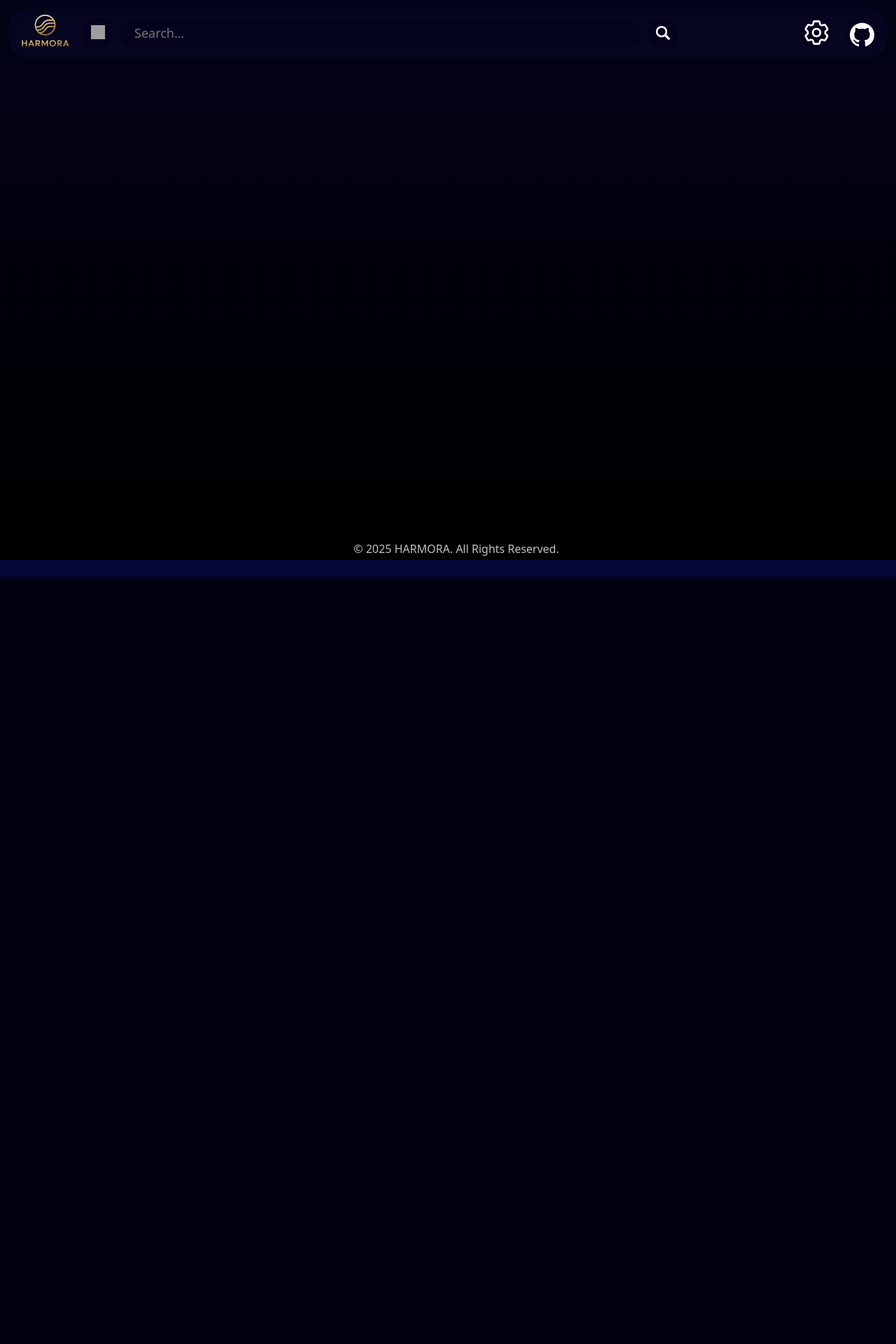
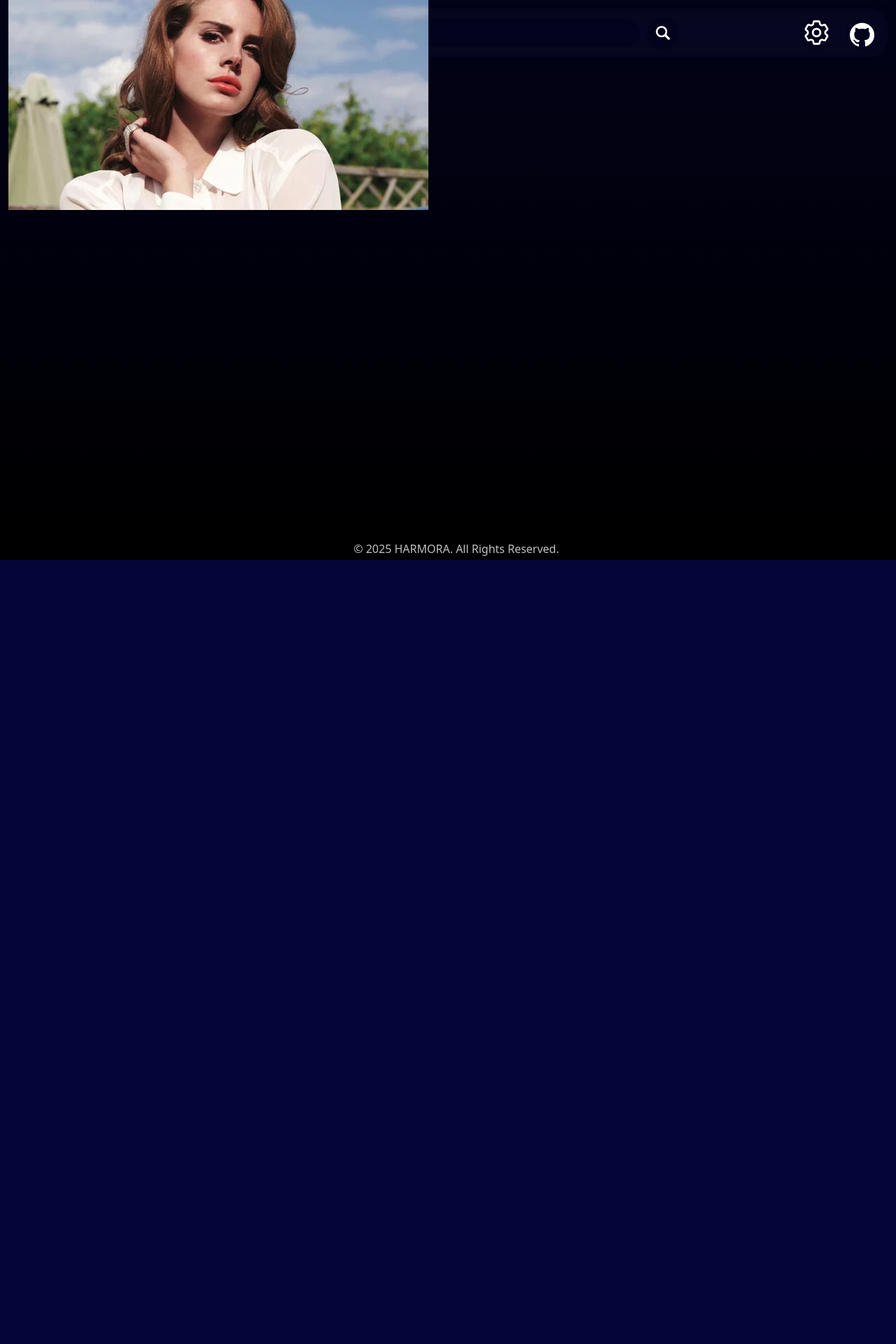
Before and after one commit to Khlein-dev/Harmora, a PHP site: page /play.html in a window 1280 px wide. Shown: the top 1920 px of the page at 70% size. Before the commit the page ends 824 px from the top, so only its background shows below. Run offline with PHP 8.4, Linux system fonts and the light colour scheme; grey boxes are pictures that could not be loaded.

Commit message:
19th update

```diff
--- a/play.css
+++ b/play.css
@@ -31,6 +31,7 @@ body::before {
     -webkit-backdrop-filter: blur(10px);
     display: inline-flex;
     align-items: center;
+    z-index: 1;
 
 }
 
@@ -176,3 +177,16 @@ footer {
     text-align: center;
     color: rgba(255, 255, 255, 0.753);
 }
+
+
+/* --------------------------------------------------- */
+
+.COVER {
+    background-image: url(pics/lanaCov.webp);
+    background-repeat: no-repeat;
+    top: 0;
+    position: absolute;
+    width: 100%;
+    height: 800vh;
+    z-index: 0;
+}
--- a/play.html
+++ b/play.html
@@ -46,6 +46,10 @@
         </div>
     </div>
 
+    <div class="COVER">
+
+    </div>
+
 
         <footer>
             <center>
```
